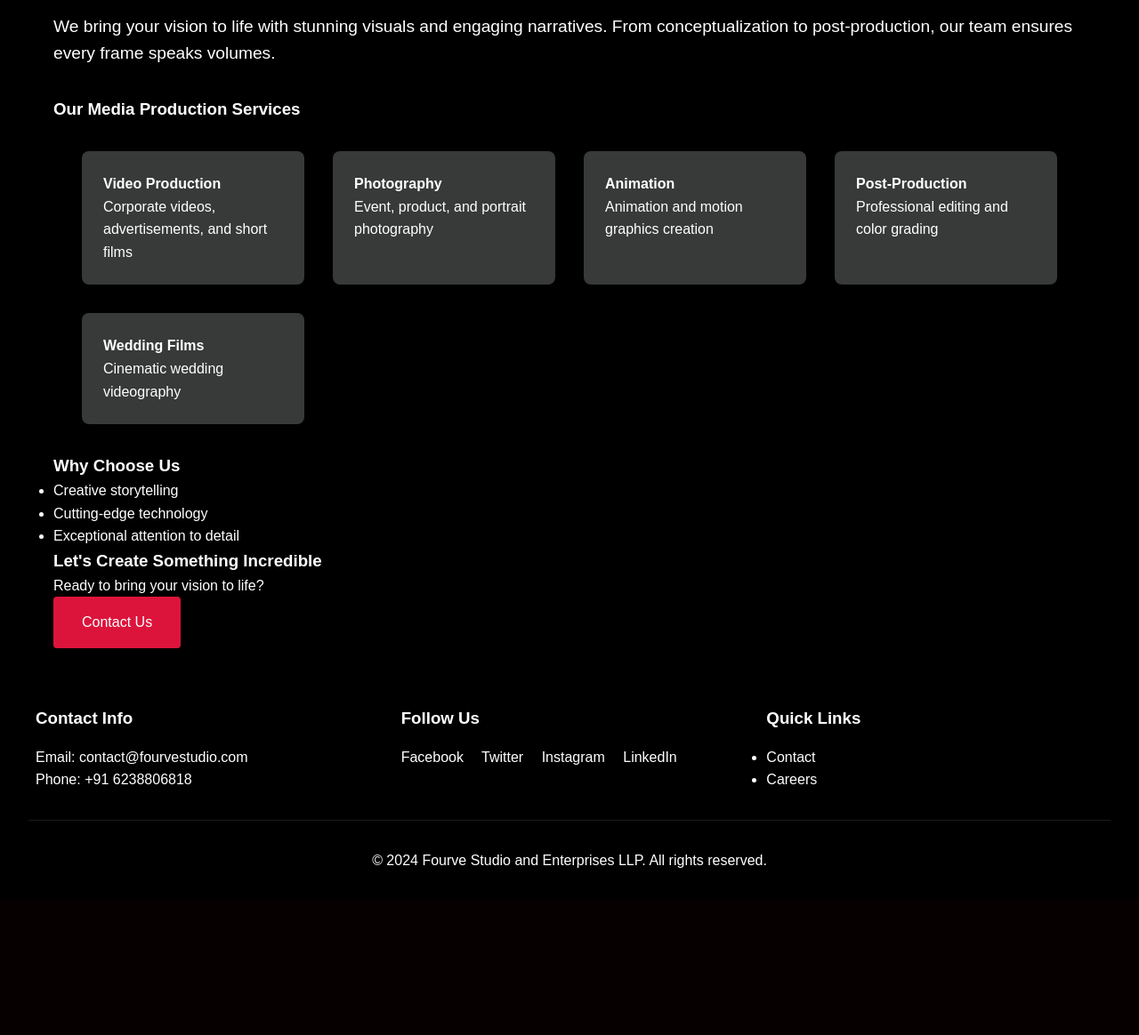
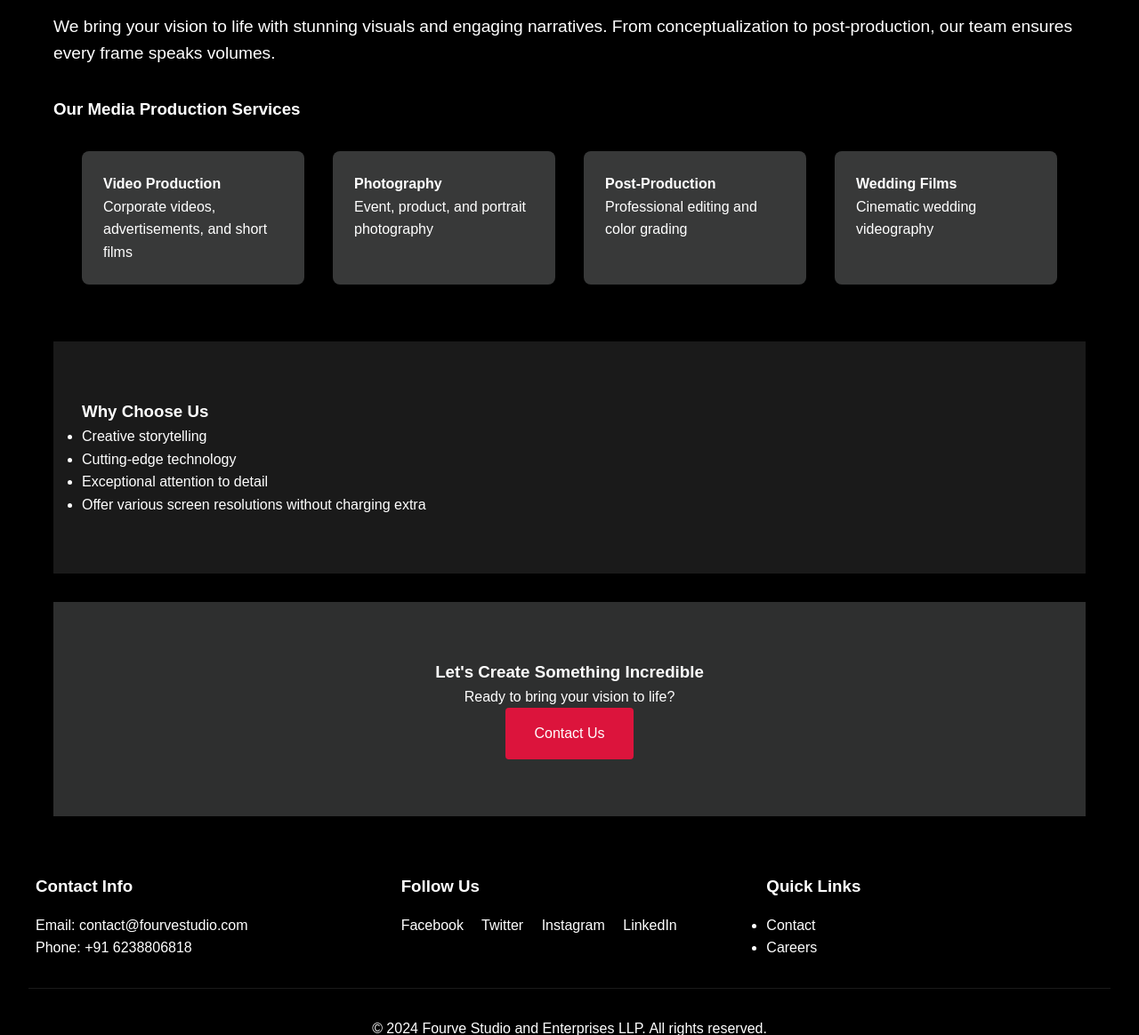
Before and after one commit to abinroy04/Fourve, a Flask app: page /mediapro in a window 1280 px wide. Shown: the part 317-1481 px from the top of the page at 89% size. Before the commit the page ends 1293 px from the top, so only its background shows below. Run offline with Flask 3, Linux system fonts and the light colour scheme.

Commit message:
Update mediapro.html

```diff
--- a/templates/mediapro.html
+++ b/templates/mediapro.html
@@ -1,6 +1,6 @@
 {% extends "base.html" %}
 
-{% block title %}Fourve Studio - Media Production{% endblock %}
+{% block title %}Fourve - Media Production{% endblock %}
 
 {% block extra_css %}
 <style>
@@ -59,11 +59,18 @@
     }
 
     .why-us {
+        background: #1a1a1a;
+        color: rgb(255, 255, 255);
+        padding: 4rem 2rem;
+        margin: 2rem 0;
         animation: fadeIn 1s ease-out 1s;
         animation-fill-mode: both;
     }
 
     .cta-section {
+        text-align: center;
+        padding: 4rem 2rem;
+        background: #2e2f2f;
         animation: fadeIn 1s ease-out 1.5s;
         animation-fill-mode: both;
     }
@@ -91,10 +98,6 @@
                 <p>Event, product, and portrait photography</p>
             </div>
             <div class="service-card">
-                <h4>Animation</h4>
-                <p>Animation and motion graphics creation</p>
-            </div>
-            <div class="service-card">
                 <h4>Post-Production</h4>
                 <p>Professional editing and color grading</p>
             </div>
@@ -110,6 +113,7 @@
                 <li>Creative storytelling</li>
                 <li>Cutting-edge technology</li>
                 <li>Exceptional attention to detail</li>
+                <li>Offer various screen resolutions without charging extra</li>
             </ul>
         </div>
 
```
